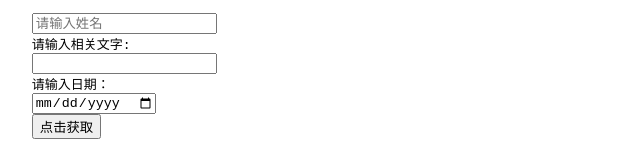
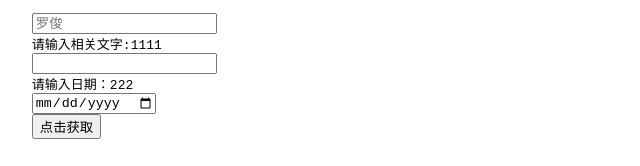
Before and after one commit to doc1ee/canvasDemo, a plain HTML site: page index.html in a window 1280 px wide. Shown: the top 166 px of the page, 101-741 px from the left. Drawn offline with Linux system fonts and the light colour scheme.

Commit message:
Update index.html

```diff
--- a/index.html
+++ b/index.html
@@ -6,10 +6,10 @@
 	</head>
 	<body>
 		<pre>
-		<input type="text" placeholder="请输入姓名" id="text" >
-		请输入相关文字:
+		<input type="text" placeholder="罗俊" id="text" >
+		请输入相关文字:1111
 		<input type="text" id="prize">
-		请输入日期：
+		请输入日期：222
 		<input type="date" id="day">
 		<input type="button" value="点击获取" id="submit">
 		</pre>
```
